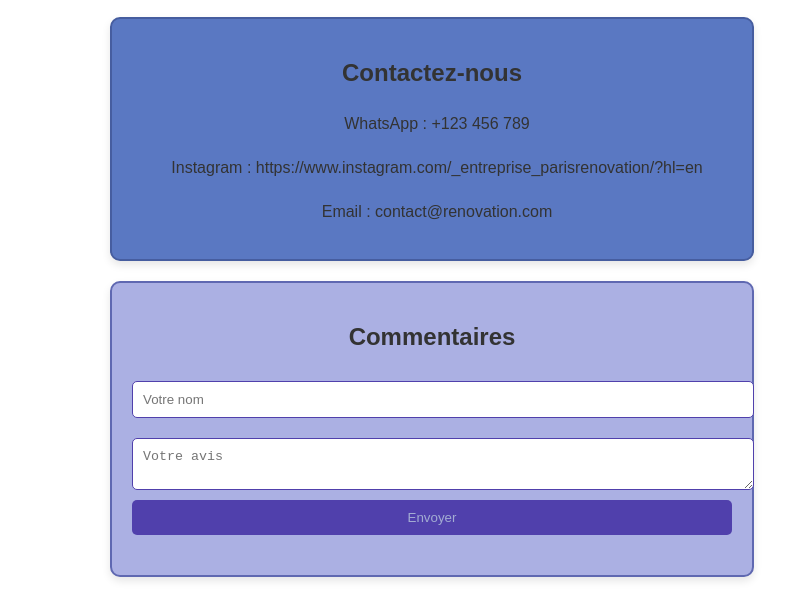
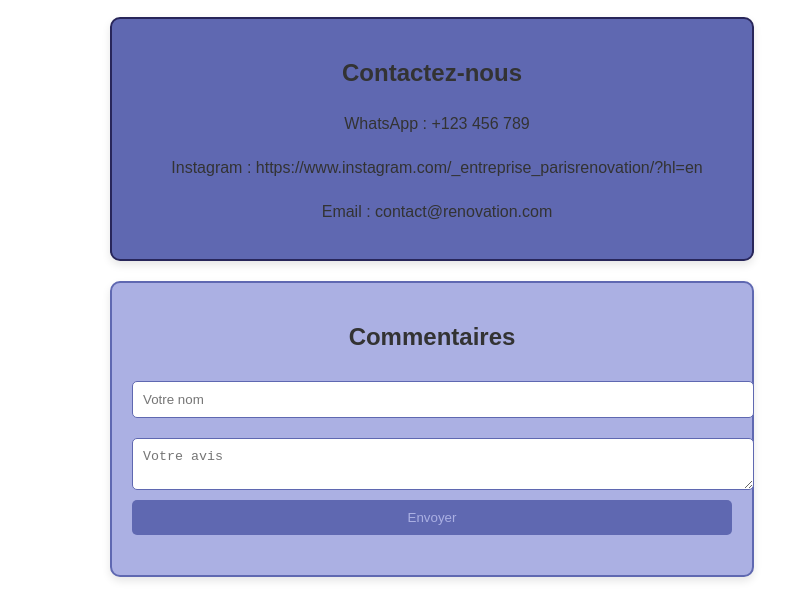
Before and after one commit to walaaben20/site-web-de-r-novation-de-b-timents, a plain HTML site: page index.html in a window 1280 px wide. Shown: the part 510-1107 px from the top of the page, without its empty margins (208-993 px from the left). Drawn offline with Linux system fonts and the light colour scheme.

Commit message:
reglementation couleur 2

```diff
--- a/style.css
+++ b/style.css
@@ -7,7 +7,7 @@ body {
 
   header {
     background-image: url('im1.png');
-    color: #fff;
+    color: #100404;
     padding: 1em;
     text-align: center;
   }
@@ -41,7 +41,7 @@ body {
   form input, form textarea {
     margin: 0.5em 0;
     padding: 0.5em;
-    border: 1px solid #ccc;
+    border: 1px solid #8b92b6;
     border-radius: 5px;
   }
 
@@ -72,13 +72,13 @@ body {
     width: 100%;
     margin: 10px 0;
     padding: 10px;
-    border: 1px solid #5040ac;
+    border: 1px solid #5f68b1;
     border-radius: 5px;
   }
 
   #avisForm button {
-    background-color: #5040ac; /* Bouton beige foncé */
-    color: #a3acd3;
+    background-color: #5f68b1; /* Bouton beige foncé */
+    color: #abb0e3;
     padding: 10px 20px;
     border: none;
     border-radius: 5px;
@@ -95,8 +95,8 @@ body {
     border-bottom: 1px solid #28265a;
   }
   #contact {
-    background-color: #5a78c2; /* Fond beige */
-    border: 2px solid #465d9f; /* Bordure beige foncé */
+    background-color: #5f68b1; /* Fond beige */
+    border: 2px solid #28265a; /* Bordure beige foncé */
     border-radius: 10px; /* Coins arrondis */
     padding: 20px;
     margin: 20px auto;
```
